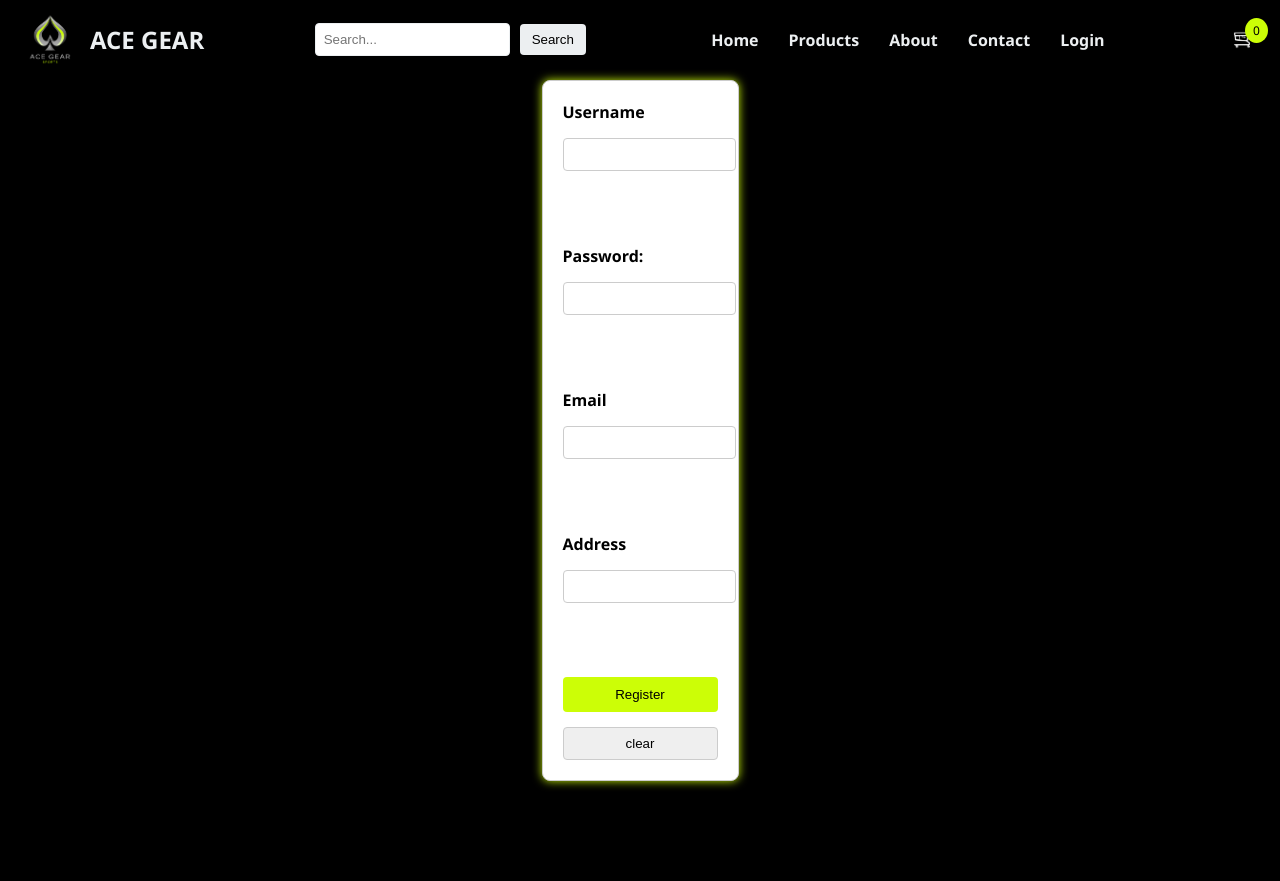
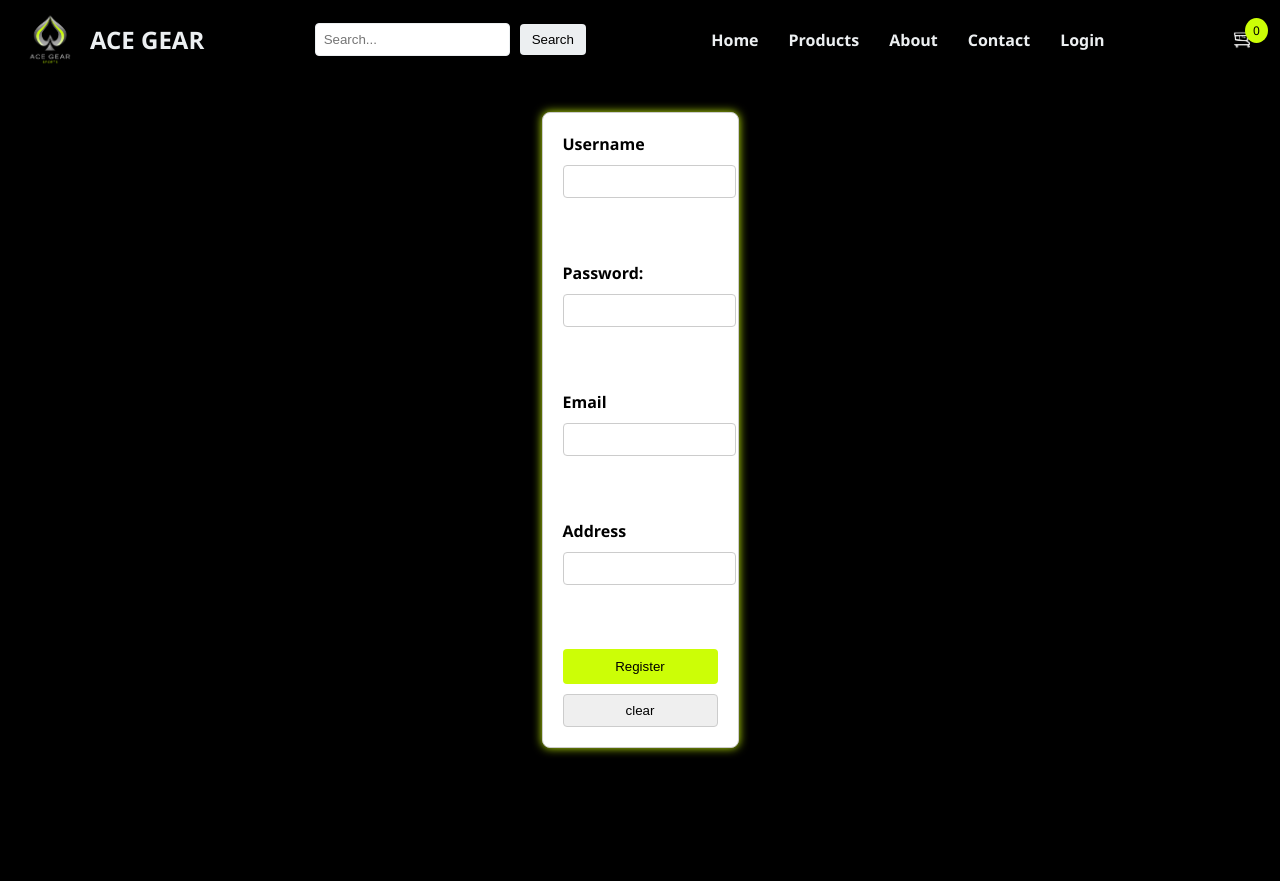
Before and after one commit to jackperch/astonteam30project.github.io, a PHP site: page /signup.php in a window 1280 px wide. After the commit the page ends 755 px from the top, so only its background shows below. Run offline with PHP 8.4, Linux system fonts and the light colour scheme; some web fonts are replaced.

Commit message:
making adjustments to signup container

```diff
--- a/CSS/signup.css
+++ b/CSS/signup.css
@@ -126,7 +126,7 @@ nav a:hover {
 
     form {
         display: grid;
-        gap: 15px;
+        gap: 10px;
     }
 
     label {
```
